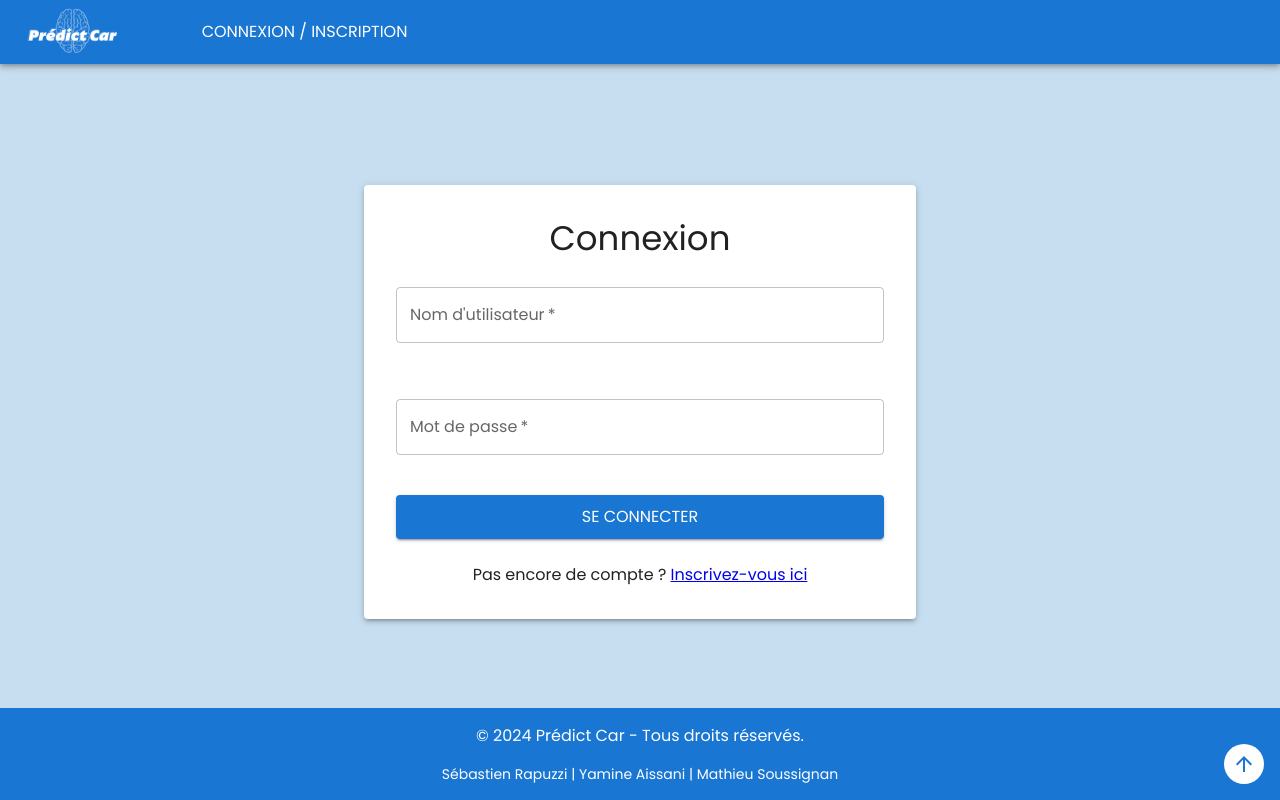
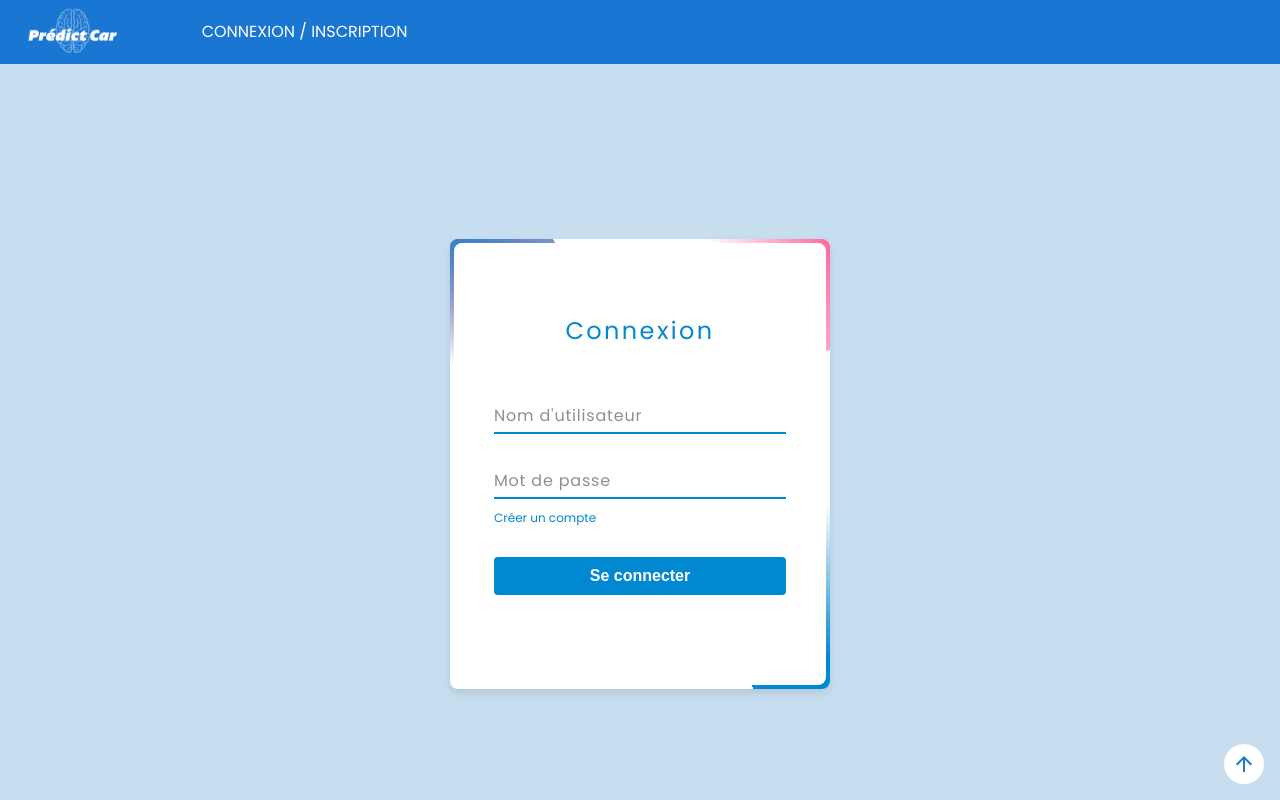
Before and after one commit to Mathieu-Soussignan/voiture_occasions_frontend, a React (Vite) app in the folder voiture-prediction/: page /login in a window 1280 px wide. Shown: the top 800 px of the page. Built offline with nearby package versions, Linux system fonts and the light colour scheme.

Commit message:
Implémentation d'un nouveau style css pour les 2 formulaires

```diff
--- a/voiture-prediction/src/pages/LoginPage.jsx
+++ b/voiture-prediction/src/pages/LoginPage.jsx
@@ -1,8 +1,8 @@
 import { useState } from 'react';
 import { useNavigate, Link } from 'react-router-dom';
-import { TextField, Button, Container, Typography, Box, Paper } from '@mui/material';
 import axios from 'axios';
 import { useAuth } from '../hooks/useAuth';
+import '../pages/styles/LoginPage.css';
 
 function LoginPage() {
   const [formData, setFormData] = useState({
@@ -24,11 +24,8 @@ function LoginPage() {
     try {
       const response = await axios.post(`${import.meta.env.VITE_API_BASE_URL}/login`, formData);
       const { access_token } = response.data;
-      // Sauvegarder le token JWT
       localStorage.setItem('token', access_token);
-      // Mettre à jour l'état de connexion
       setIsLoggedIn(true);
-      // Rediriger vers la page de prédiction après la connexion
       navigate('/predict');
     } catch (error) {
       console.error('Erreur lors de la connexion', error);
@@ -37,43 +34,40 @@ function LoginPage() {
   };
 
   return (
-    <Container maxWidth="sm">
-      <Paper elevation={3} sx={{ padding: 4, mt: 8 }}>
-        <Typography variant="h4" gutterBottom align="center">
-          Connexion
-        </Typography>
+    <div className="login-container">
+      <div className="box">
+        <span className="borderLine"></span>
         <form onSubmit={handleSubmit}>
-          <Box sx={{ display: 'flex', flexDirection: 'column', gap: 3 }}>
-            <TextField
-              label="Nom d'utilisateur"
+          <h2>Connexion</h2>
+          <div className="inputBox">
+            <input
+              type="text"
               name="username"
-              type="text"
               value={formData.username}
               onChange={handleChange}
-              fullWidth
               required
             />
-            <TextField
-              label="Mot de passe"
+            <span>Nom d&apos;utilisateur</span>
+            <i></i>
+          </div>
+          <div className="inputBox">
+            <input
+              type="password"
               name="password"
-              type="password"
               value={formData.password}
               onChange={handleChange}
-              fullWidth
               required
             />
-            <Button type="submit" variant="contained" color="primary" fullWidth>
-              Se connecter
-            </Button>
-          </Box>
+            <span>Mot de passe</span>
+            <i></i>
+          </div>
+          <div className="links">
+            <Link to="/register">Créer un compte</Link>
+          </div>
+          <input type="submit" id="submit" value="Se connecter" />
         </form>
-        <Box mt={3} textAlign="center">
-          <Typography variant="body1">
-            Pas encore de compte ? <Link to="/register">Inscrivez-vous ici</Link>
-          </Typography>
-        </Box>
-      </Paper>
-    </Container>
+      </div>
+    </div>
   );
 }
 
--- a/voiture-prediction/src/pages/RegisterPage.jsx
+++ b/voiture-prediction/src/pages/RegisterPage.jsx
@@ -1,8 +1,8 @@
 // src/pages/RegisterPage.jsx
 import { useState } from 'react';
 import { useNavigate } from 'react-router-dom';
-import { TextField, Button, Container, Typography, Box, Paper } from '@mui/material';
 import axios from 'axios';
+import '../pages/styles/RegisterPage.css'; // Fichier CSS pour les styles personnalisés
 
 function RegisterPage() {
   const [formData, setFormData] = useState({
@@ -65,13 +65,13 @@ function RegisterPage() {
     }
 
     try {
-      console.log('Données envoyées :', formData); // Ajouter un log pour vérifier les données
+      console.log('Données envoyées :', formData);
       await axios.post(
         `${import.meta.env.VITE_API_BASE_URL}/register`,
         formData,
         {
           headers: {
-            'Content-Type': 'application/json', // S'assurer que les en-têtes sont bien définis
+            'Content-Type': 'application/json',
           },
         }
       );
@@ -84,53 +84,51 @@ function RegisterPage() {
   };
 
   return (
-    <Container maxWidth="sm">
-      <Paper elevation={3} sx={{ padding: 4, mt: 8 }}>
-        <Typography variant="h4" gutterBottom align="center">
-          Inscription
-        </Typography>
+    <div className="register-container">
+      <div className="box">
+        <span className="borderLine"></span>
         <form onSubmit={handleSubmit}>
-          <Box sx={{ display: 'flex', flexDirection: 'column', gap: 3 }}>
-            <TextField
-              label="Nom d'utilisateur"
+          <h2>Inscription</h2>
+          {errors.username && <p className="error">{errors.username}</p>}
+          {errors.email && <p className="error">{errors.email}</p>}
+          {errors.password && <p className="error">{errors.password}</p>}
+          <div className="inputBox">
+            <input
+              type="text"
               name="username"
-              type="text"
               value={formData.username}
               onChange={handleChange}
-              error={!!errors.username}
-              helperText={errors.username}
-              fullWidth
               required
             />
-            <TextField
-              label="Email"
+            <span>Nom d&apos;utilisateur</span>
+            <i></i>
+          </div>
+          <div className="inputBox">
+            <input
+              type="email"
               name="email"
-              type="email"
               value={formData.email}
               onChange={handleChange}
-              error={!!errors.email}
-              helperText={errors.email}
-              fullWidth
               required
             />
-            <TextField
-              label="Mot de passe"
+            <span>Email</span>
+            <i></i>
+          </div>
+          <div className="inputBox">
+            <input
+              type="password"
               name="password"
-              type="password"
               value={formData.password}
               onChange={handleChange}
-              error={!!errors.password}
-              helperText={errors.password}
-              fullWidth
               required
             />
-            <Button type="submit" variant="contained" color="primary" fullWidth>
-              S&apos;inscrire
-            </Button>
-          </Box>
+            <span>Mot de passe</span>
+            <i></i>
+          </div>
+          <input type="submit" id="submit" value="S'inscrire" />
         </form>
-      </Paper>
-    </Container>
+      </div>
+    </div>
   );
 }
 
--- /dev/null
+++ b/voiture-prediction/src/pages/styles/LoginPage.css
@@ -0,0 +1,190 @@
+body, html {
+  margin: 0;
+  padding: 0;
+  height: 100%;
+  background: #c6deef; /* Couleur de fond */
+  font-family: 'Poppins', sans-serif;
+}
+
+.login-container {
+  display: flex;
+  flex-direction: column;
+  justify-content: center;
+  align-items: center;
+  min-height: 100vh; /* Remplit toute la hauteur */
+  background: #c6deef; /* Fond uniforme */
+  overflow: hidden; /* Empêche les débordements */
+}
+
+.box {
+  position: relative;
+  width: 380px;
+  height: 450px;
+  background: #ffffff; /* Couleur blanche pour le contraste */
+  border-radius: 8px;
+  overflow: hidden;
+  padding: 10px;
+  box-shadow: 0 4px 8px rgba(0, 0, 0, 0.1);
+  z-index: 2; /* Assurez-vous que le formulaire reste visible */
+}
+
+.box::before,
+.box::after {
+  content: '';
+  position: absolute;
+  top: -50%;
+  left: -50%;
+  width: 380px;
+  height: 420px;
+  background: linear-gradient(0deg, transparent, transparent, #0288d1, #0288d1);
+  z-index: 1;
+  transform-origin: bottom right;
+  animation: animate 6s linear infinite;
+}
+
+.box::after {
+  animation-delay: -3s;
+}
+
+.borderLine::before,
+.borderLine::after {
+  content: '';
+  position: absolute;
+  top: -50%;
+  left: -50%;
+  width: 380px;
+  height: 420px;
+  background: linear-gradient(0deg, transparent, transparent, #ff4081, #ff4081);
+  z-index: 0; /* En dessous du formulaire */
+  transform-origin: bottom right;
+  animation: animate 6s linear infinite;
+}
+
+.borderLine::after {
+  animation-delay: -1.5s;
+}
+
+@keyframes animate {
+  0% {
+    transform: rotate(0deg);
+  }
+  100% {
+    transform: rotate(360deg);
+  }
+}
+
+.box form {
+  position: absolute;
+  inset: 4px;
+  background: #ffffff;
+  padding: 50px 40px;
+  border-radius: 8px;
+  z-index: 2;
+  display: flex;
+  flex-direction: column;
+}
+
+.box form h2 {
+  color: #0288d1;
+  font-weight: 500;
+  text-align: center;
+  letter-spacing: 0.1em;
+}
+
+.box form .inputBox {
+  position: relative;
+  width: 100%;
+  margin-top: 35px;
+}
+
+.box form .inputBox input {
+  position: relative;
+  width: 100%;
+  padding: 5px 10px; /* Ajustement du padding pour éviter le décalage */
+  background: transparent;
+  outline: none;
+  border: none;
+  border-bottom: 2px solid #0288d1;
+  color: #0288d1;
+  font-size: 1em;
+  letter-spacing: 0.05em;
+  transition: 0.5s;
+  z-index: 2;
+}
+
+.box form .inputBox input:focus {
+  border-bottom: 2px solid #004c8c;
+}
+
+.box form .inputBox span {
+  position: absolute;
+  left: 0;
+  top: -10px; /* Ajustement pour un alignement parfait */
+  pointer-events: none;
+  color: #8f8f8f;
+  font-size: 1em;
+  letter-spacing: 0.05em;
+  transition: 0.5s;
+}
+
+/* Spécifique au champ "Nom d'utilisateur" */
+.box form .inputBox input[name="username"]:focus ~ span,
+.box form .inputBox input[name="username"]:valid ~ span {
+    top: -33px; /* Ajustement spécifique */
+    font-size: 0.8em;
+    color: #0288d1;
+}
+
+/* Règles générales pour les autres champs */
+.box form .inputBox input:focus ~ span,
+.box form .inputBox input:valid ~ span {
+    top: -20px; /* Règle générale pour les autres champs */
+    font-size: 0.8em;
+    color: #0288d1;
+}
+
+.box form .links {
+  display: flex;
+  justify-content: space-between;
+}
+
+.box form .links a {
+  margin: 10px 0;
+  font-size: 0.75em;
+  color: #0288d1;
+  text-decoration: none;
+}
+
+.box form .links a:hover {
+  color: #004c8c;
+}
+
+#submit {
+  border: none;
+  outline: none;
+  padding: 10px 25px;
+  cursor: pointer;
+  font-size: 1em;
+  border-radius: 4px;
+  font-weight: 600;
+  background: #0288d1;
+  color: #fff;
+  width: 100%;
+  margin-top: 20px;
+  transition: background 0.3s;
+}
+
+#submit:hover {
+  background: #004c8c;
+}
+
+footer {
+  text-align: center;
+  background: #0288d1;
+  color: white;
+  padding: 10px 0;
+  position: fixed;
+  bottom: 0;
+  width: 100%;
+  z-index: 10;
+}
--- /dev/null
+++ b/voiture-prediction/src/pages/styles/RegisterPage.css
@@ -0,0 +1,140 @@
+/* Styles généraux du formulaire */
+body, html {
+  margin: 0;
+  padding: 0;
+  height: 100%;
+  background: #c6deef;
+  font-family: 'Poppins', sans-serif;
+}
+
+.register-container {
+  display: flex;
+  flex-direction: column;
+  justify-content: center;
+  align-items: center;
+  min-height: 100vh;
+  background: #c6deef;
+}
+
+.box {
+  position: relative;
+  width: 380px;
+  height: 500px;
+  background: #ffffff;
+  border-radius: 8px;
+  overflow: hidden;
+  padding: 10px;
+  box-shadow: 0 4px 8px rgba(0, 0, 0, 0.1);
+}
+
+.box::before,
+.box::after {
+  content: '';
+  position: absolute;
+  top: -50%;
+  left: -50%;
+  width: 380px;
+  height: 420px;
+  background: linear-gradient(0deg, transparent, transparent, #0288d1, #0288d1);
+  z-index: 1;
+  transform-origin: bottom right;
+  animation: animate 6s linear infinite;
+}
+
+.box::after {
+  animation-delay: -3s;
+}
+
+@keyframes animate {
+  0% {
+      transform: rotate(0deg);
+  }
+  100% {
+      transform: rotate(360deg);
+  }
+}
+
+.box form {
+  position: relative;
+  background: #ffffff;
+  padding: 50px 40px;
+  border-radius: 8px;
+  z-index: 2;
+  display: flex;
+  flex-direction: column;
+}
+
+.box form h2 {
+  color: #0288d1;
+  font-weight: 500;
+  text-align: center;
+  letter-spacing: 0.1em;
+}
+
+.box form .inputBox {
+  position: relative;
+  width: 100%;
+  margin-top: 35px;
+}
+
+.box form .inputBox input {
+  position: relative;
+  width: 100%;
+  padding: 10px 10px 10px;
+  background: transparent;
+  outline: none;
+  border: none;
+  border-bottom: 2px solid #0288d1;
+  color: #0288d1;
+  font-size: 1em;
+  letter-spacing: 0.05em;
+  transition: 0.5s;
+}
+
+.box form .inputBox input:focus {
+  border-bottom: 2px solid #004c8c;
+}
+
+.box form .inputBox span {
+  position: absolute;
+  left: 0;
+  padding: 10px 0px 10px;
+  pointer-events: none;
+  color: #8f8f8f;
+  font-size: 0.9em;
+  letter-spacing: 0.05em;
+  transition: 0.5s;
+}
+
+/* Ajustement global pour les champs */
+.box form .inputBox input:focus ~ span,
+.box form .inputBox input:valid ~ span {
+  top: -20px; /* Position par défaut */
+  font-size: 0.8em;
+  color: #0288d1;
+}
+
+/* Cible uniquement le champ Email */
+.box form .inputBox input[name="email"]:focus ~ span,
+.box form .inputBox input[name="email"]:valid ~ span {
+  top: -30px; /* Ajustement spécifique au champ email */
+}
+
+#submit {
+  border: none;
+  outline: none;
+  padding: 10px 25px;
+  cursor: pointer;
+  font-size: 1em;
+  border-radius: 4px;
+  font-weight: 600;
+  background: #0288d1;
+  color: #fff;
+  width: 100%;
+  margin-top: 30px;
+  transition: background 0.3s;
+}
+
+#submit:hover {
+  background: #004c8c;
+}
```
